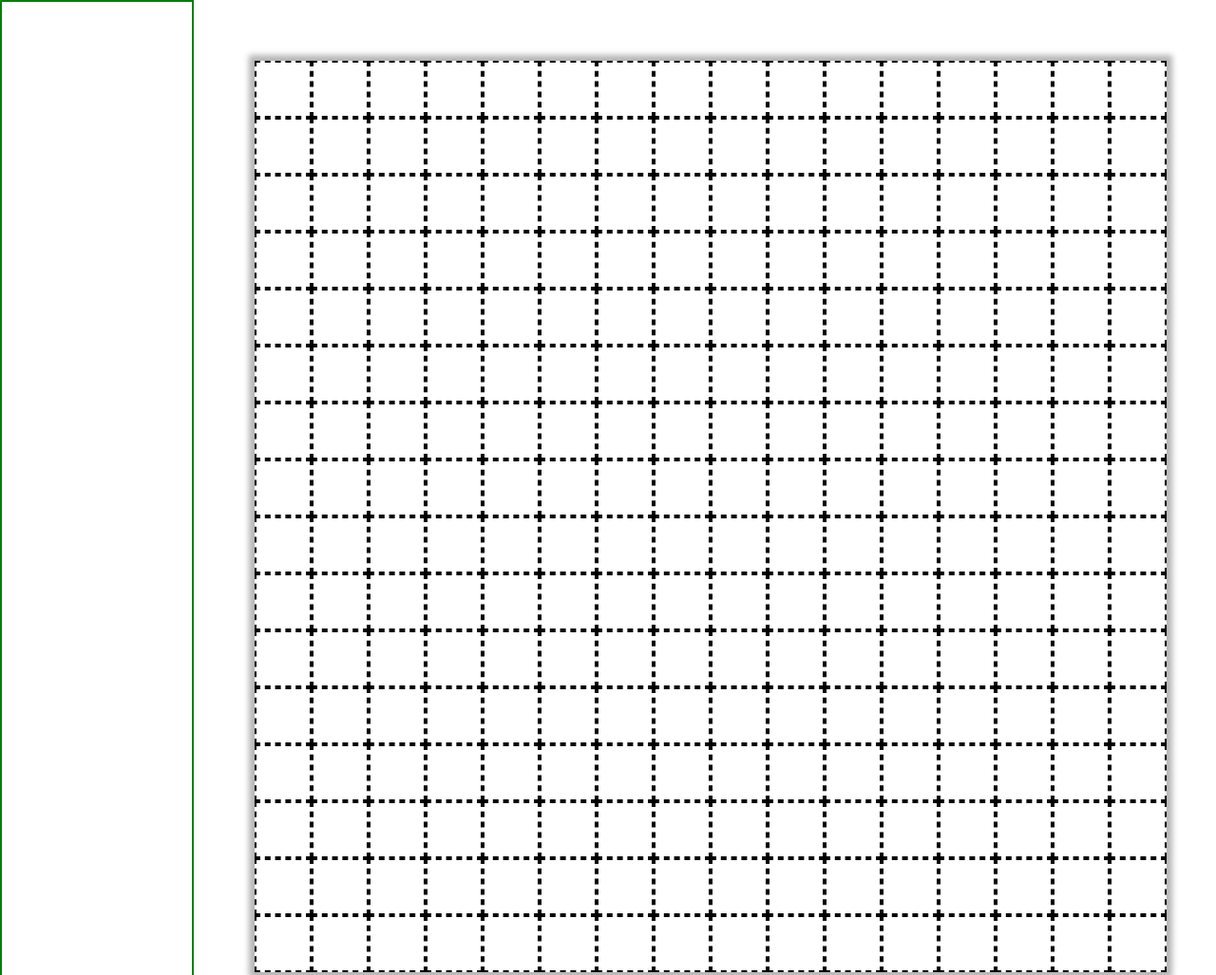
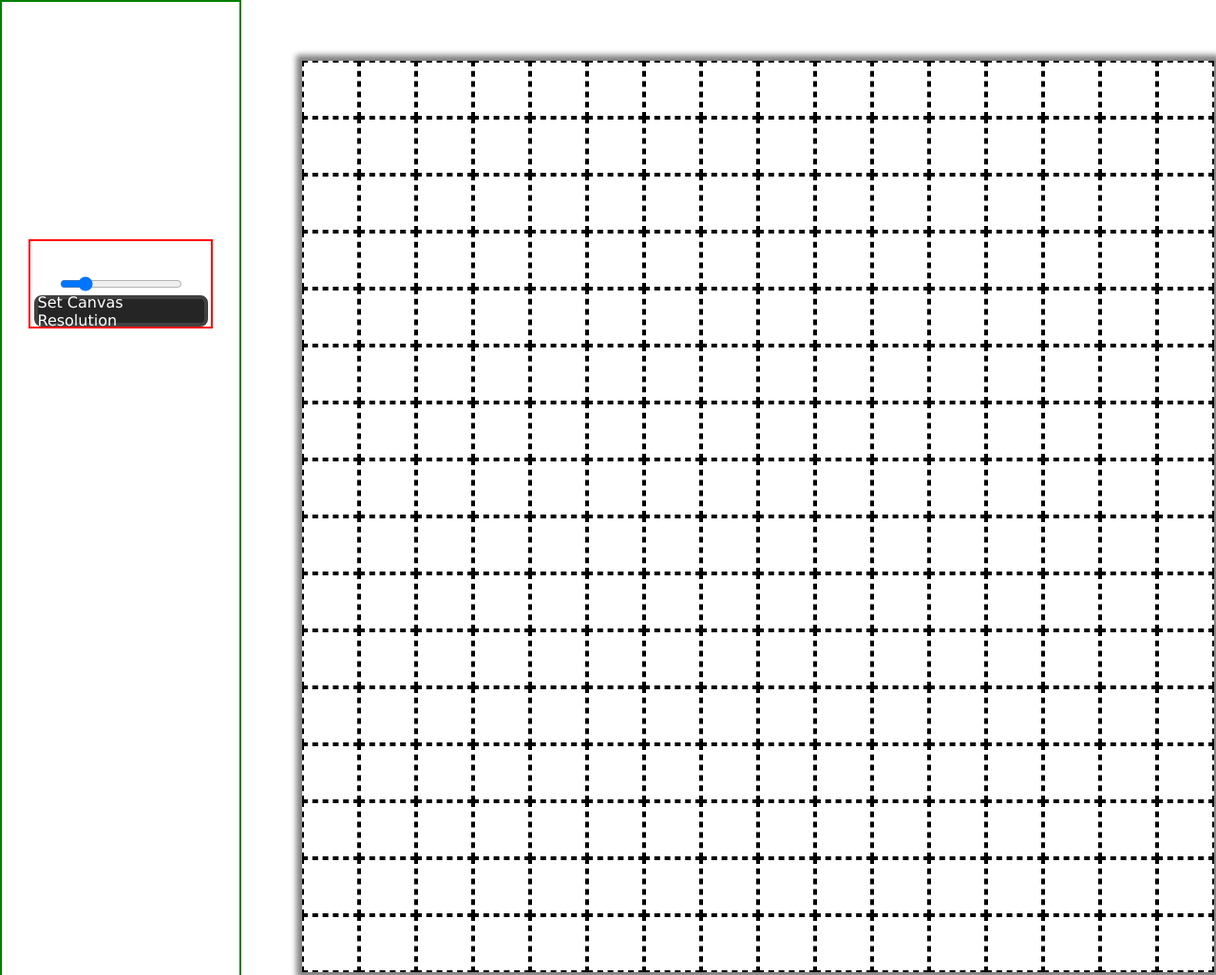
Before and after one commit to professorhobo31/etch-a-sketch, a plain HTML site: page index.html in a window 1280 px wide. Shown: the top 1027 px of the page at 95% size. Drawn offline with Linux system fonts and the light colour scheme.

Commit message:
Add slider and button to HTML

```diff
--- a/index.html
+++ b/index.html
@@ -8,7 +8,13 @@
     <script src="scripts.js" defer></script>
 </head>
 <body>
-    <div class="leftPanel"></div>
-    <div class="container"></div>
+    <div class="leftPanel">
+        <div class="sliderBox">                                 <!--this container stores the slider, button and display-->
+            <div class="resDisplay"></div>
+            <div class="resSlider"><input type="range" min="1" max="96" value="16" id="slider"></div>
+            <div class="resButton">Set Canvas Resolution</div>
+        </div>
+    </div>
+    <div class="container"></div>                               <!--this container stores the drawing grid -->
 </body>
 </html>
--- a/scripts.js
+++ b/scripts.js
@@ -26,3 +26,6 @@ function pixelColoring(evt) {                                       //uses the e
 for (let i = 0; i < gridElements.length; i++) {                     //uses the created object to asign an eventlistener to every square
     gridElements[i].addEventListener('click', pixelColoring);
 }
+
+const slider = document.getElementById('slider')
+slider.step = "2"
--- a/style.css
+++ b/style.css
@@ -15,7 +15,7 @@ body {
     /* border: red 2px solid; */
     flex-wrap: wrap;
     flex-shrink: 0;
-    box-shadow: 0 0 6px 6px rgb(182, 181, 181);
+    box-shadow: 0 0 6px 6px gray;
 }
 
 .gridElement {
@@ -35,6 +35,40 @@ body {
 .leftPanel {
     display: flex;
     flex-direction: column;
+    align-items: center;
     border: 2px green solid;
-    min-width: 200px;
+    min-width: 250px;
 }
+
+.resButton {
+    display: flex;
+    justify-content: center;
+    align-items: center;
+    cursor: pointer;
+    border: 4px solid rgb(65, 65, 65);
+    background-color: rgb(37, 37, 37);
+    border-radius: 8px;
+    font-family: 'Lucida Sans', 'Lucida Sans Regular', 'Lucida Grande', 'Lucida Sans Unicode', Geneva, Verdana, sans-serif;
+    color: white;
+    width: 175px;
+    height: 25px;
+}
+
+.resButton:active {
+    background-color: lightgray;
+    cursor: pointer;
+    user-select: none;
+    color: black;
+    box-shadow: 0 0 4px 4px gray;
+}
+
+.sliderBox {
+    display: flex;
+    flex-direction: column;
+    align-items: center;
+    justify-content: end;
+    margin-top: 250px;
+    border: 2px red solid;
+    width: 190px;
+    height: 90px;
+}
```
